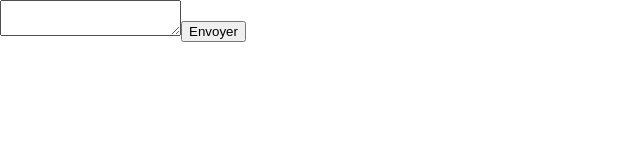
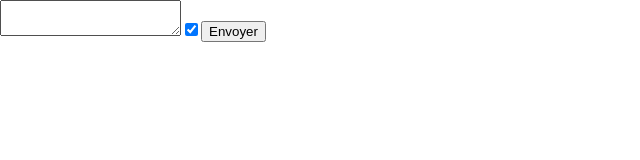
Before and after one commit to hayetmnasrighabri/tutoreact, a React (Create React App) app: page / in a window 1280 px wide. Shown: the top 160 px of the page, without its empty margins (0-640 px from the left). Built offline with nearby package versions, Linux system fonts and the light colour scheme.

Commit message:
checkbox

```diff
--- a/src/App.js
+++ b/src/App.js
@@ -5,10 +5,16 @@ const[value, setValue]= useState('')
 const handleChange=(e)=>{
   setValue(e.target.value)
 }
-  return (
+ const [checked, setChecked]= useState(true)
+ const toggleCheck=()=>{
+  setChecked(!checked)
+ }
+return (
     <form>
    <textarea value={value} onChange={handleChange}/>
-   <button type='submit'>Envoyer</button>
+  <input type='checkbox' checked={checked} onChange={toggleCheck}/>
+   {checked && <button type='submit'>Envoyer</button>}
+
    </form>
   )
 }
```
